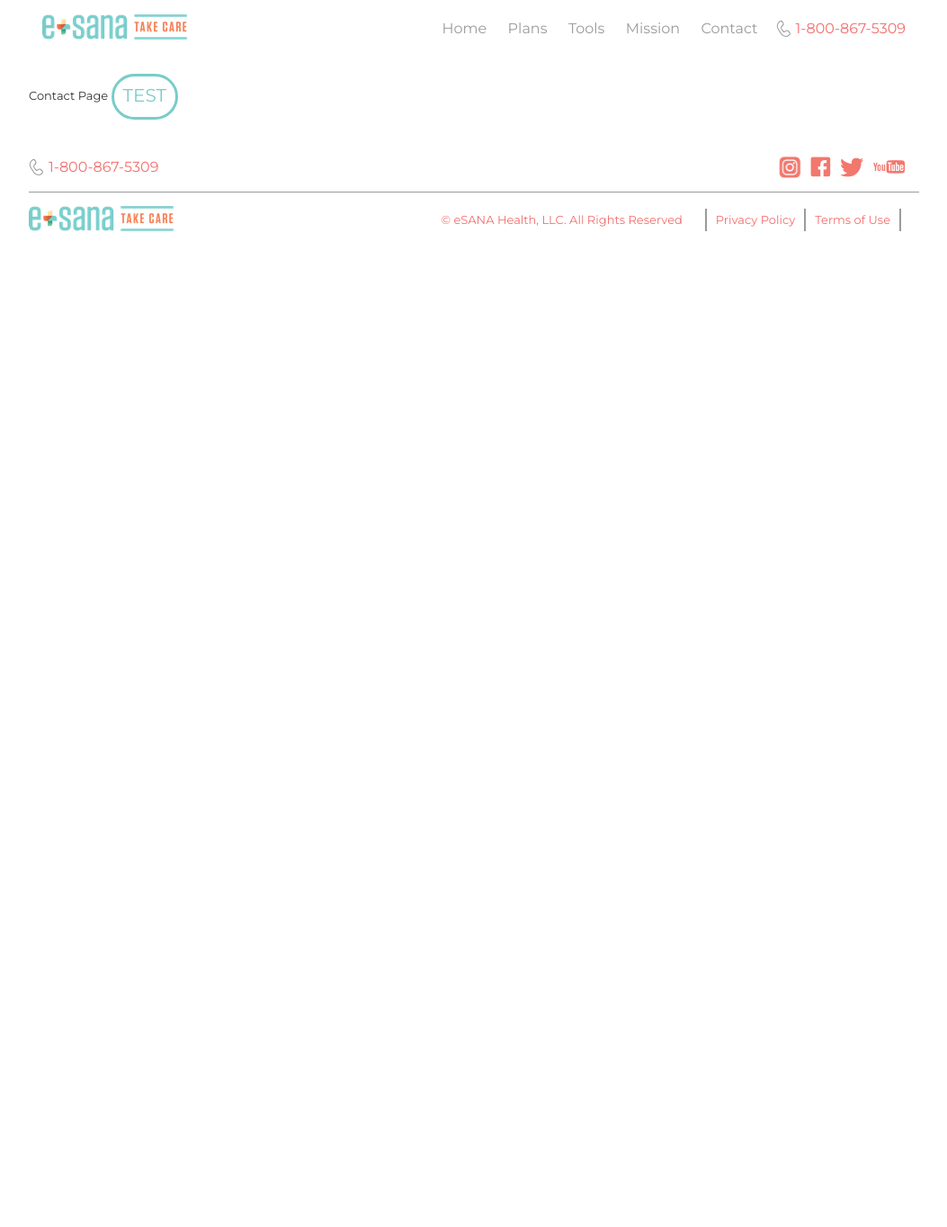
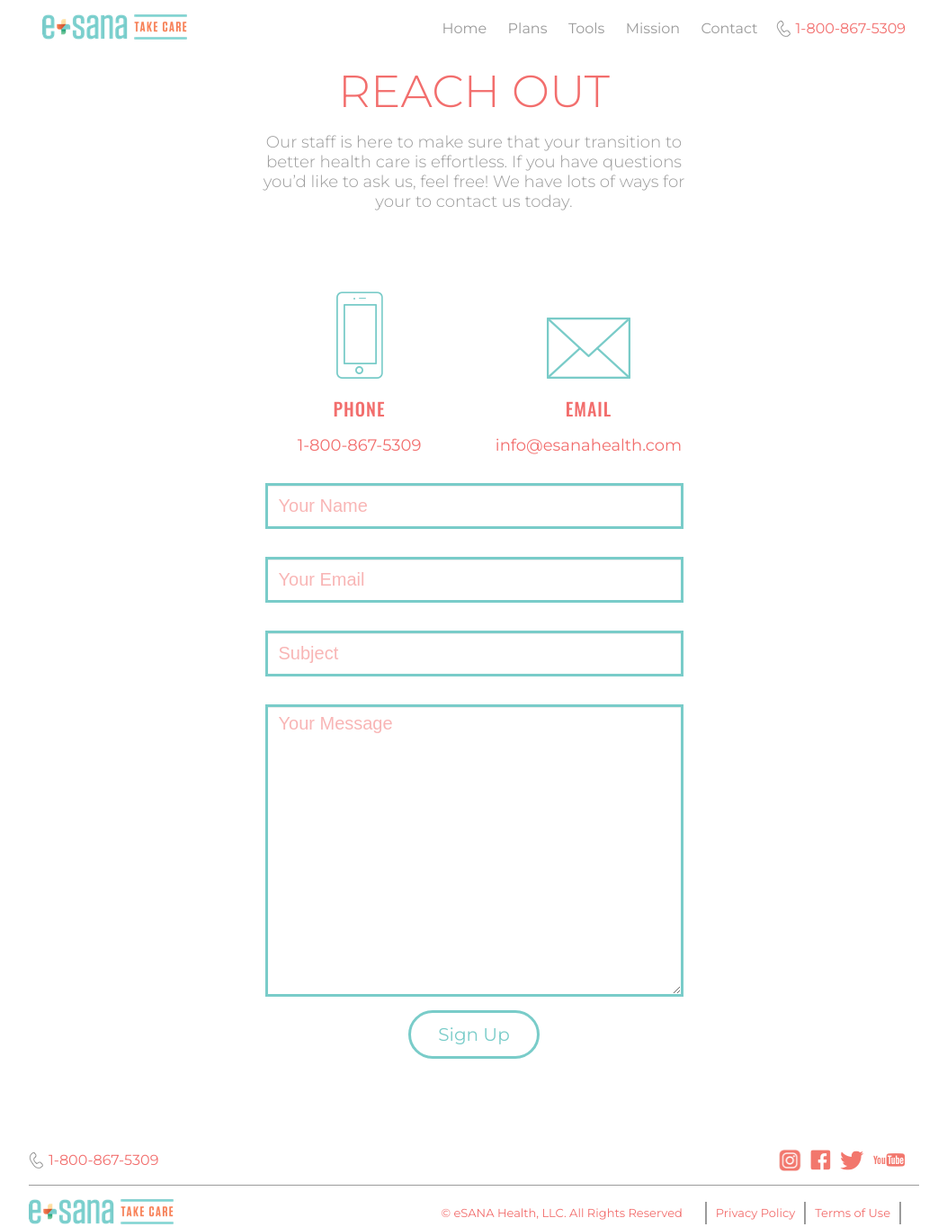
Before and after one commit to btc-brasstackscollective/eSana, a PHP site: template templates/contact.html.twig in a window 1280 px wide. Shown: the whole page at 90% size, without its empty margins (113-1166 px from the left). Before the commit the page ends 257 px from the top, so only its background shows below. Run offline with PHP 8.4, Linux system fonts and the light colour scheme; the template is opened without the code that fills it, so the values that code supplies are empty; some libraries are stand-ins or nearby versions.

Commit message:
Creating the Contact Page

```diff
--- a/templates/contact.html.twig
+++ b/templates/contact.html.twig
@@ -5,9 +5,56 @@
 {% block title %}Contact Page{% endblock %}
 
 {% block body %}
-	<div class="content_container">
-		Contact Page
+	<div class="reach-out">
+		<div class="content_container">
+			<div class="row">
+				<div class="col-xs-12 col-md-offset-3 col-md-6 text-center">
+					<h2>REACH OUT </h1>
+					<p>Our staff is here to make sure that your transition to better health care is effortless. If you have questions you’d like to ask us, feel free! We have lots of ways for your to contact us today.</p>
+				</div>
+			</div>
+		</div>
+	</div>
+	<div class="contact">
+		<div class="content_container">
+			<div class="row">
+				<div class="col-xs-12 col-md-3 col-md-offset-3 text-center">
+					<img src="assets/img/contact/PhoneIcon.png"/>
+					<h3 class='price_text'>PHONE</h3>
+					<a href="tel:18008675309">1-800-867-5309</a>
+				</div>
+				<div class="col-xs-12 col-md-3 text-center">
+					<img src="assets/img/contact/MailIcon.png"/>
+					<h3 class='price_text'>EMAIL</h3>
+					<a href="mailto:info@esanahealth.com">info@esanahealth.com</a>
+				</div>
+			</div>
+		</div>
+	</div>
+	<div class="contact-form">
+		<div class="content_container">
+			<div class="col-xs-12 col-md-offset-3 col-md-6">
+				<form>
+					<div class="form-group">
+						<label for="name"></label>
+						<input type="text" class="form-control" id="name" placeholder="Your Name">
+					</div>
+					<div class="form-group">
+						<label for="email"></label>
+						<input type="email" class="form-control" id="email" placeholder="Your Email">
+					</div>
+					<div class="form-group">
+						<label for="subject"></label>
+						<input type="text" class="form-control" id="subject" placeholder="Subject">
+					</div>
+					<div class="form-group">
+						<label for="message"></label>
+						<textarea rows="10" class="form-control textbox"  id="message" placeholder="Your Message"></textarea>
+					</div>
 
-		<a href="" class="btn blue">TEST</a>
+					<button type="submit" class="btn">Sign Up</button>
+				</form>
+			</div>
+		</div>
 	</div>
 {% endblock %}
```
Also changed, not shown: public/assets/css/common.scss, public/assets/css/style.css, public/assets/css/style.scss, public/assets/img/contact/MailIcon.png (added), public/assets/img/contact/PhoneIcon.png (added).
